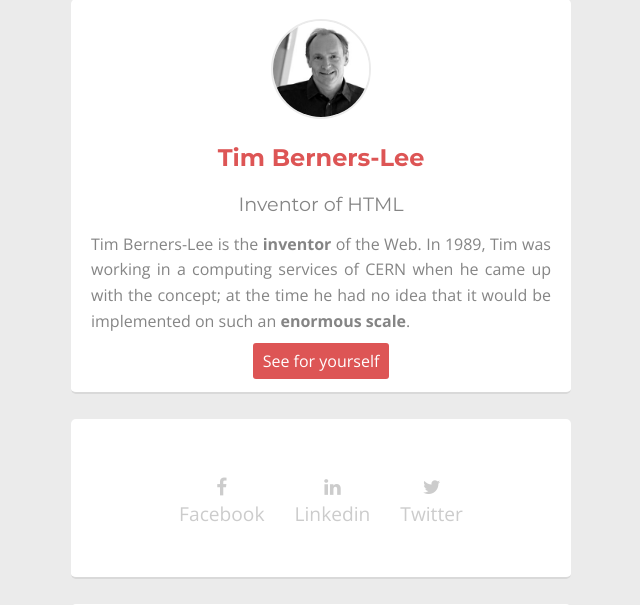
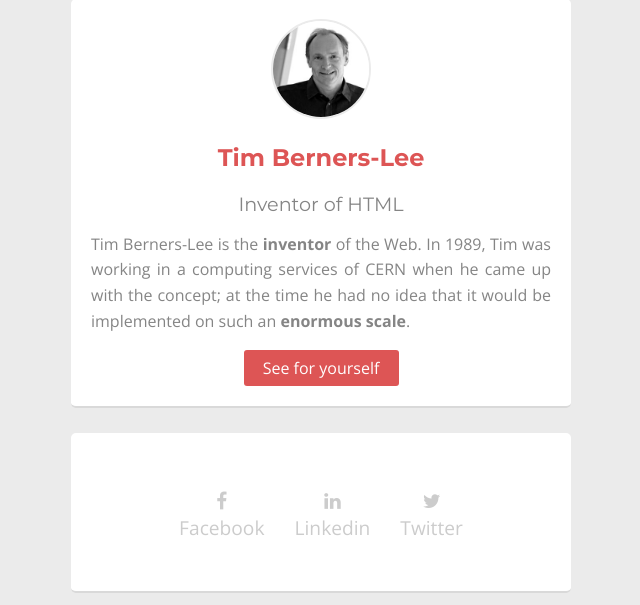
Before and after one commit to Andaroth/Learning-Environment, a PHP site: page /8-exercice-summary/ in a window 1280 px wide. Shown: the part 26-631 px from the top of the page, without its empty margins (319-959 px from the left). Run offline with PHP 8.4, Linux system fonts and the light colour scheme.

Commit message:
J'ai fait la consigne

```diff
--- a/8-exercice-summary/index.html
+++ b/8-exercice-summary/index.html
@@ -1,5 +1,4 @@
 <!DOCTYPE html>
-
 
 <html>
 
--- a/8-exercice-summary/style.css
+++ b/8-exercice-summary/style.css
@@ -25,7 +25,7 @@ a {
     transition: .2s ease;
 }
 a:hover {
-    transform: scale(1.1);
+    transform: scale(.95);
 }
 
 p {
@@ -66,10 +66,14 @@ h3 {
 }
 
 .button {
+    display: block;
+    width: 135px;
+
     font-family: Open Sans;
     color: white;
 
     padding: 7px 10px;
+    margin: 0 auto;
 
     background: #d55;
     border-radius: 3px;
```
